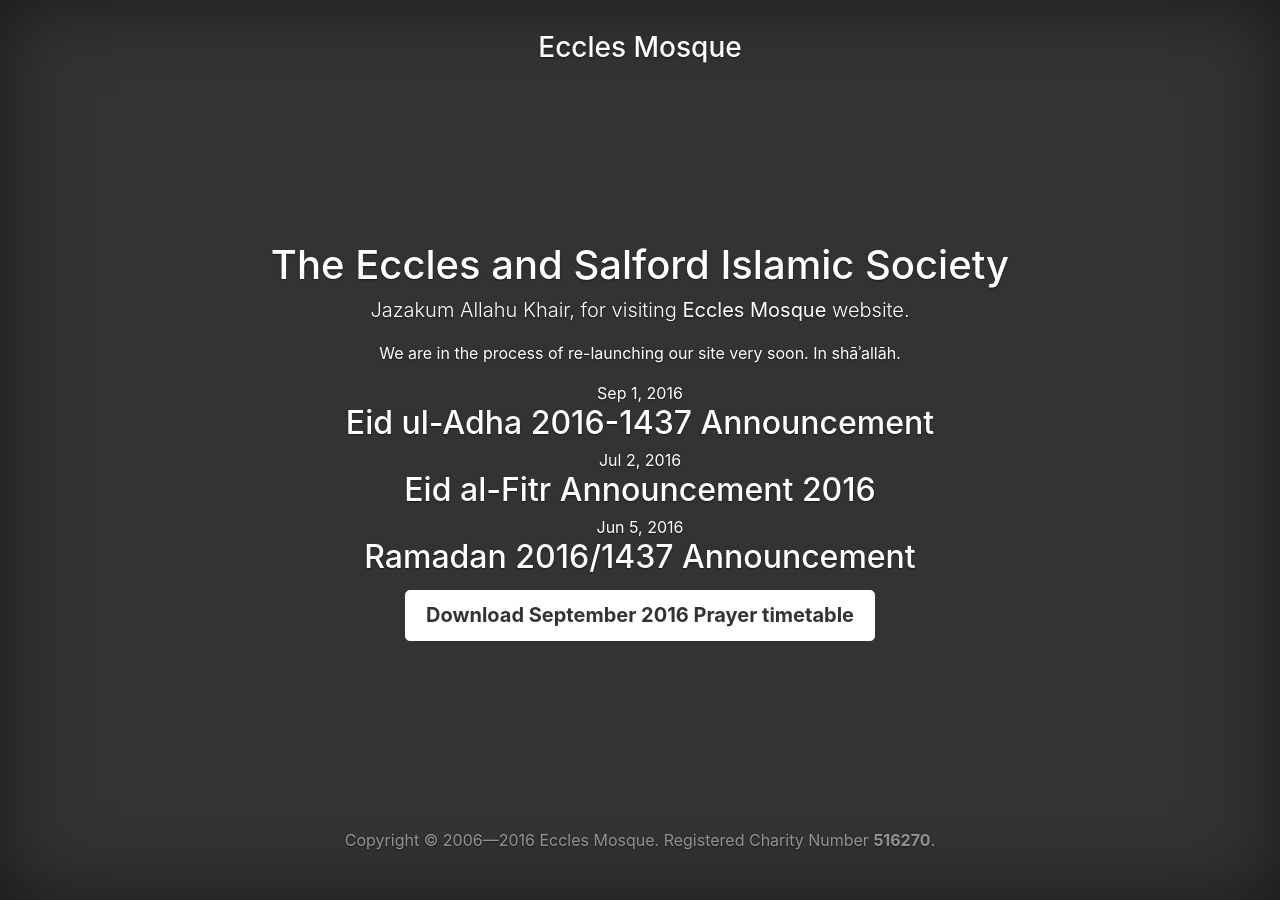
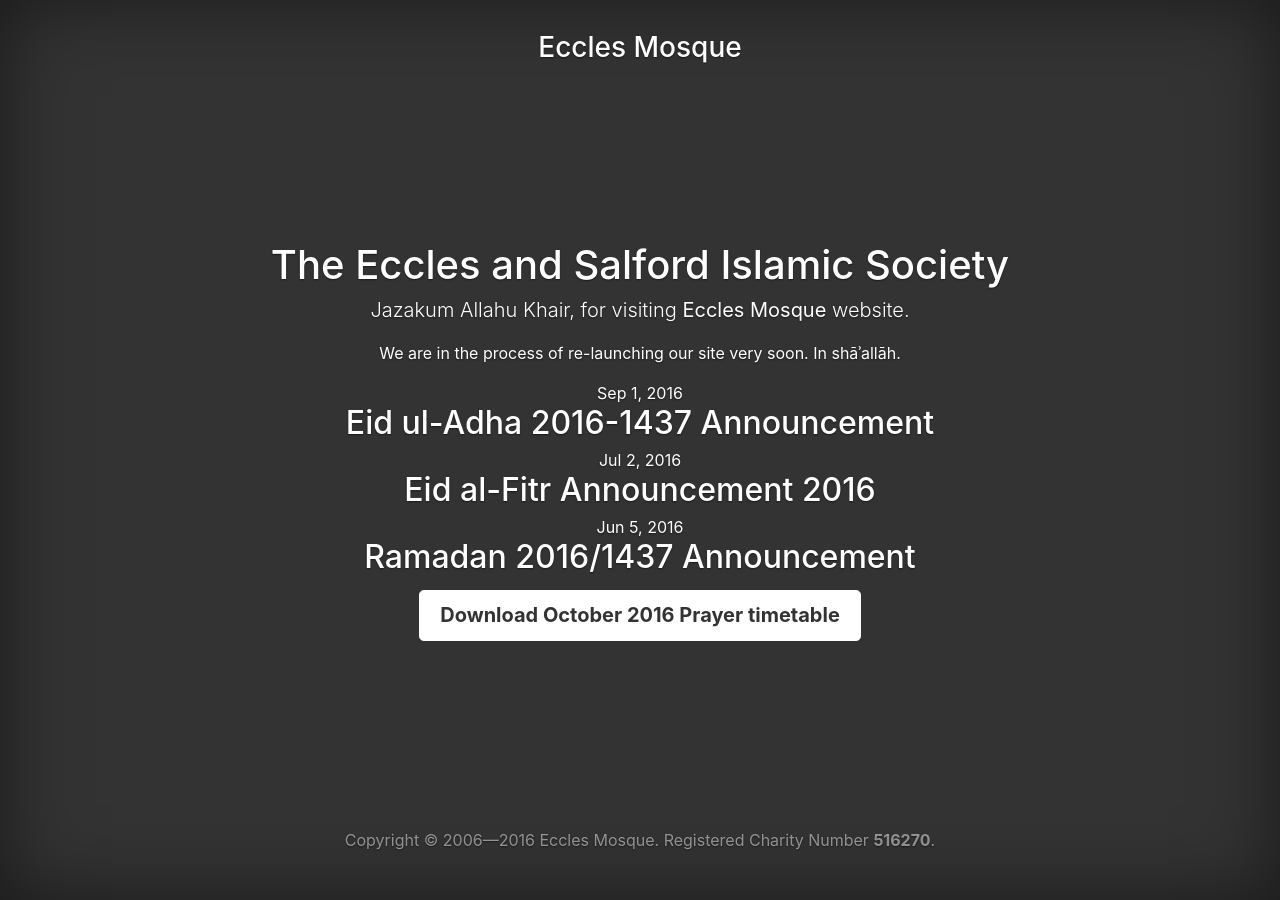
Before and after one commit to ecclesmosque/ecclesmosque.github.io, a Jekyll site: the page built from _pages/index.html, in a window 1280 px wide. Built offline with Jekyll 4.4.1, drawn with Linux system fonts in a browser that asks for light colours.

Commit message:
Add October 2016 timetable

```diff
--- a/_data/timetable.yml
+++ b/_data/timetable.yml
@@ -1,3 +1,7 @@
+- id: 2016-10
+  label: October 2016
+  guid: 0B119XqSF0tTIdld4SzE1UDdubnM
+
 - id: 2016-09
   label: September 2016
   guid: 0B119XqSF0tTILWVLSmxRek1rUzg
```
